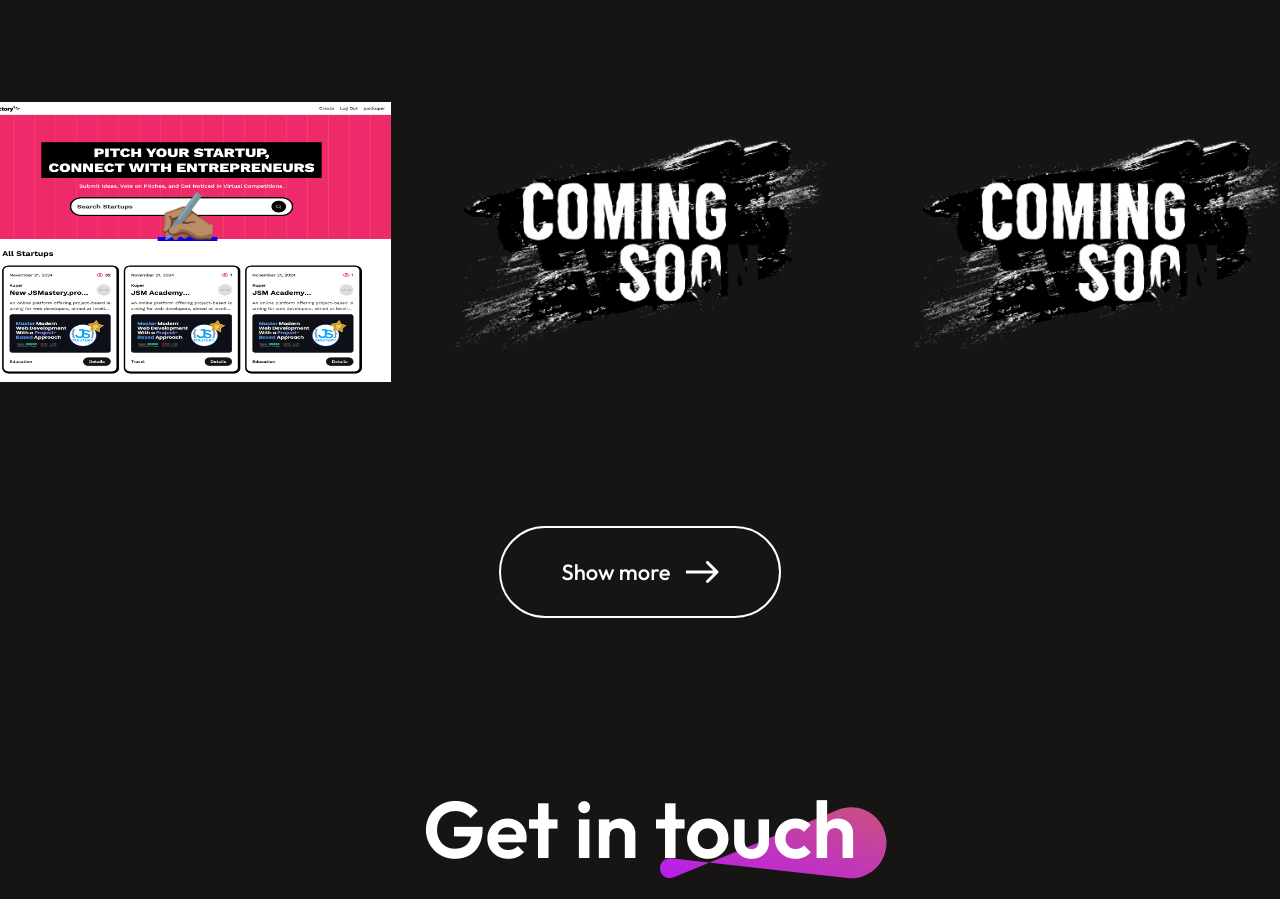
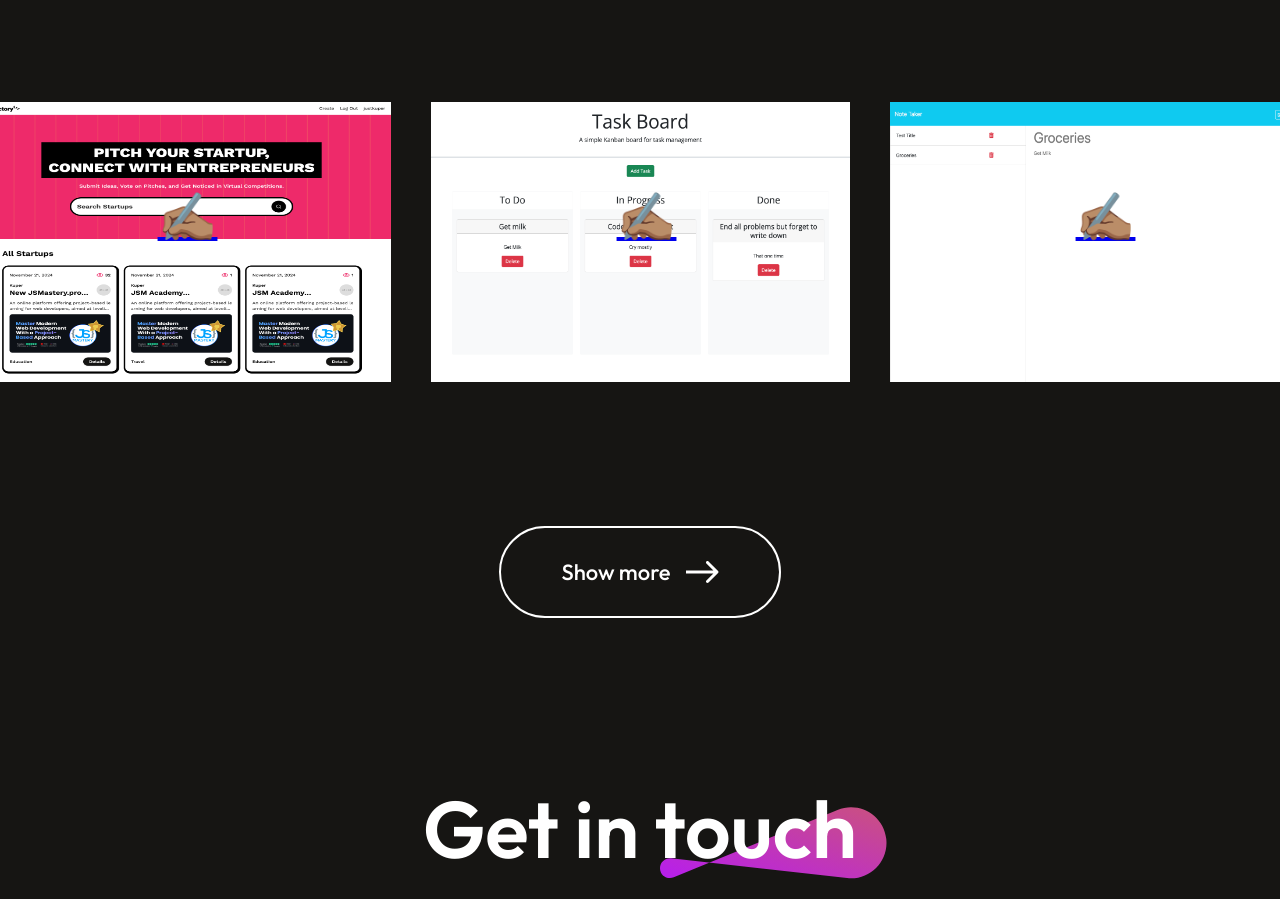
Before and after one commit to justkuper/Portfolio2024, a React (Vite) app: page / in a window 1280 px wide. Shown: the part 4873-5772 px from the top of the page. Built offline with nearby package versions, Linux system fonts and the light colour scheme.

Commit message:
added project 5 and 6 to mywork data

```diff
--- a/src/Components/MyWork/MyWork.jsx
+++ b/src/Components/MyWork/MyWork.jsx
@@ -46,7 +46,7 @@ const MyWork = () => {
       <img src={work.w_img} alt={work.w_name}  />
         </a>
 
-        {(index <= 3) && (
+        {(index <= 5) && (
   <a className="work-link" href={work.link} target="_blank" rel="noopener noreferrer">✍🏽</a>
 )}
    </div>
--- a/src/assets/mywork_data.js
+++ b/src/assets/mywork_data.js
@@ -2,8 +2,8 @@ import project1_img from '../assets/project1.png'
 import project2_img from '../assets/project22.png'
 import project3_img from '../assets/project3.png'
 import project4_img from '../assets/project4.png'
-import project5_img from '../assets/coming_soon.png'
-import project6_img from '../assets/coming_soon.png'
+import project5_img from '../assets/project5.png'
+import project6_img from '../assets/project6.png'
 import project7_img from '../assets/coming_soon.png'
 import project8_img from '../assets/coming_soon.png'
 import project9_img from '../assets/coming_soon.png'
@@ -42,13 +42,17 @@ const mywork_data = [
     },
     {
         w_no:5,
-        w_name:"Web design",
-        w_img:project5_img
+        w_name:"Task Manager",
+        w_img:project5_img,
+        deploy:"https://justkuper.github.io/Task_Board/",
+        link:"https://github.com/justkuper/Task_Board"
     },
     {
         w_no:6,
-        w_name:"Web design",
-        w_img:project6_img
+        w_name:"Note Taker",
+        w_img:project6_img,
+        deploy:"https://note-taker-wkap.onrender.com/",
+        link:"https://github.com/justkuper/note_taker"
     },
     {
         w_no:7,
```
Also changed, not shown: src/assets/project5.png (added), src/assets/project6.png (added).
